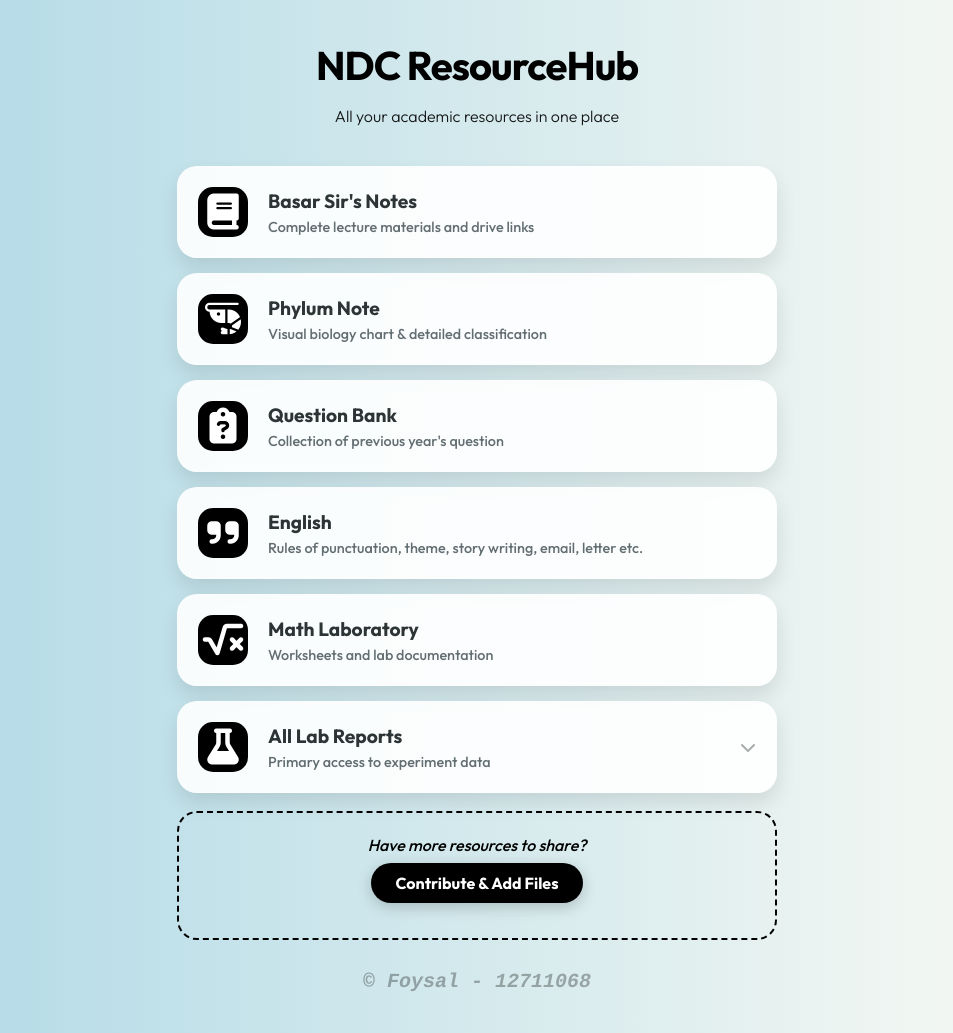
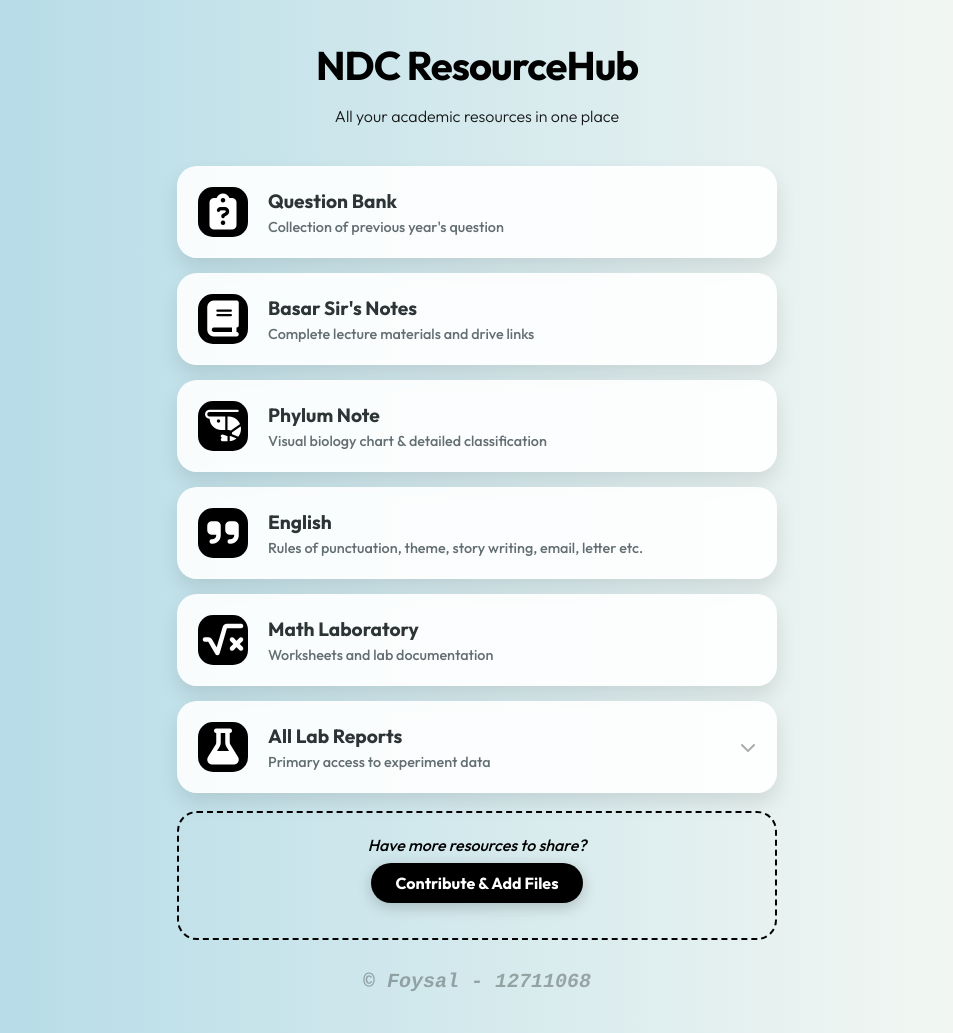
Before and after one commit to foysal1627/foysal1627.github.io, a Jekyll site: the page eduhub/index.html, which Jekyll copies as it is, in a window 1280 px wide. Shown: the whole page, without its empty margins (163-1116 px from the left). Built offline with Jekyll 4.4.1, drawn with Linux system fonts in a browser that asks for light colours.

Commit message:
Add Question Bank card to index.html
Added a new card for the Question Bank with a link and description.

```diff
--- a/eduhub/index.html
+++ b/eduhub/index.html
@@ -157,6 +157,14 @@
         <p>All your academic resources in one place</p>
     </header>
 
+<a href="https://drive.google.com/drive/folders/1C9WgtrYUbXkVkTi82CdfHZDoFphrNbiQ" class="card" target="_blank">
+        <div class="icon"><i class="fa-solid fa-clipboard-question fa-xl"></i></div>
+        <div class="card-content">
+            <h3>Question Bank</h3>
+            <p>Collection of previous year's question</p>
+        </div>
+    </a>
+
     <a href="https://drive.google.com/drive/folders/1oUUKUmk-bU1WISK4hfj0k0BiHezv_cQP" class="card" target="_blank">
         <div class="icon"><i class="fa-solid fa-book fa-xl"></i></div>
         <div class="card-content">
@@ -173,13 +181,6 @@
         </div>
     </a>
 
-    <a href="https://drive.google.com/drive/folders/1C9WgtrYUbXkVkTi82CdfHZDoFphrNbiQ" class="card" target="_blank">
-        <div class="icon"><i class="fa-solid fa-clipboard-question fa-xl"></i></div>
-        <div class="card-content">
-            <h3>Question Bank</h3>
-            <p>Collection of previous year's question</p>
-        </div>
-    </a>
 
 <a href="https://drive.google.com/drive/folders/1wSIIC64ymWUIWsWOzBON7bAtdTes5I_O" class="card" target="_blank">
     <div class="icon"><i class="fa-solid fa-quote-right fa-xl"></i></div>
```
